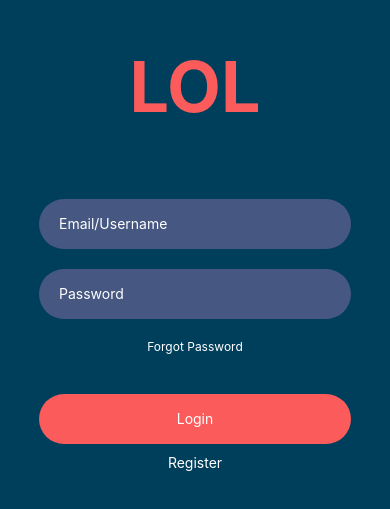
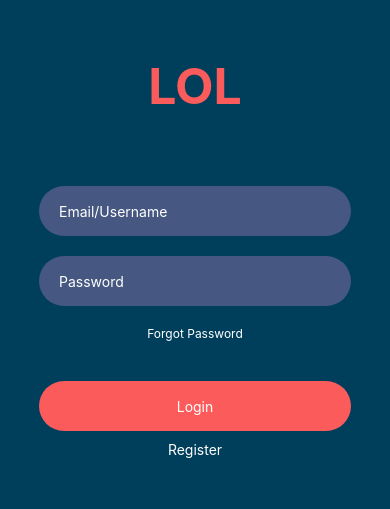
Before and after one commit to ksajan/reactNative, a React Native app: screen / in a window 390 px wide. Shown: the part 165-674 px from the top of the page. Built offline with nearby package versions, Linux system fonts and the light colour scheme.

Commit message:
minor changes

```diff
--- a/App.js
+++ b/App.js
@@ -51,7 +51,7 @@ const styles = StyleSheet.create({
   },
   logo: {
     fontWeight: 'bold',
-    fontSize: 70,
+    fontSize: 50,
     color: '#fb5b5a',
     marginBottom:70
   },
@@ -74,7 +74,7 @@ const styles = StyleSheet.create({
   },
   loginBtn: {
     width: '80%',
-    backgroundColor: '#fb5b5a',
+    backgroundColor: '#fb5b5b',
     borderRadius: 25,
     height: 50,
     alignItems: 'center',
```
